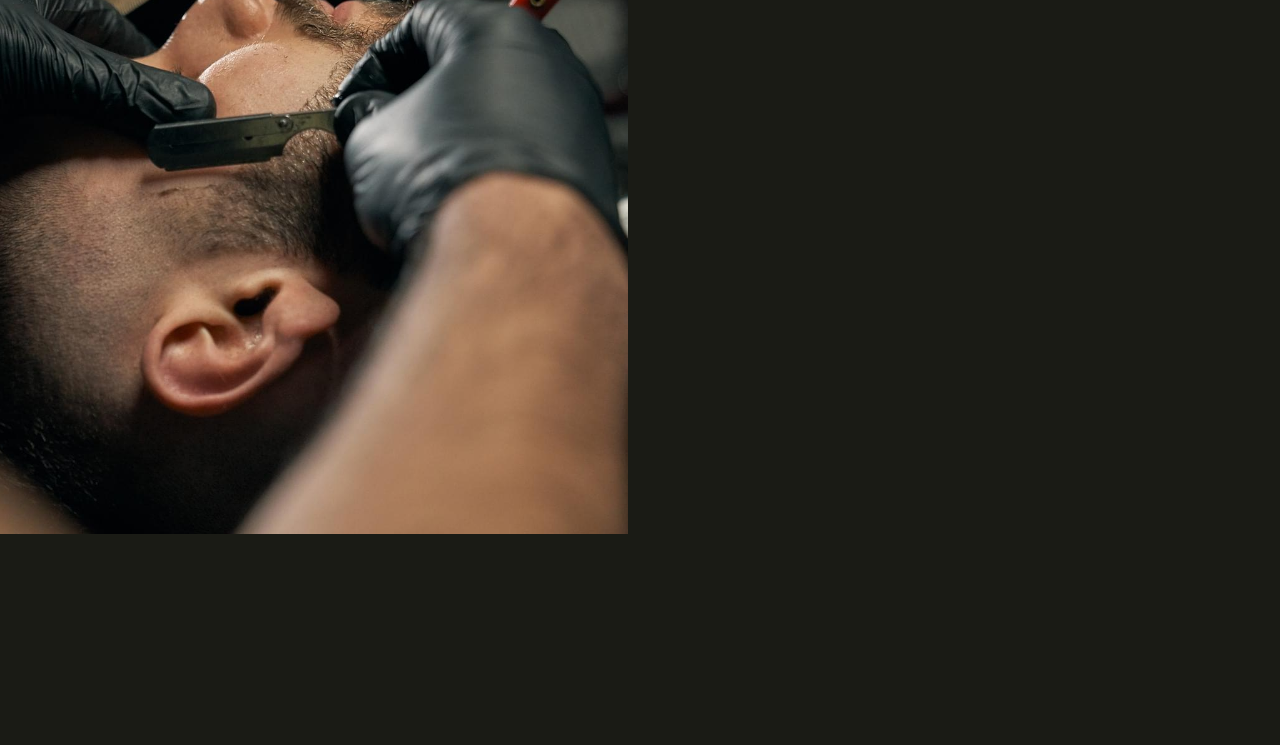
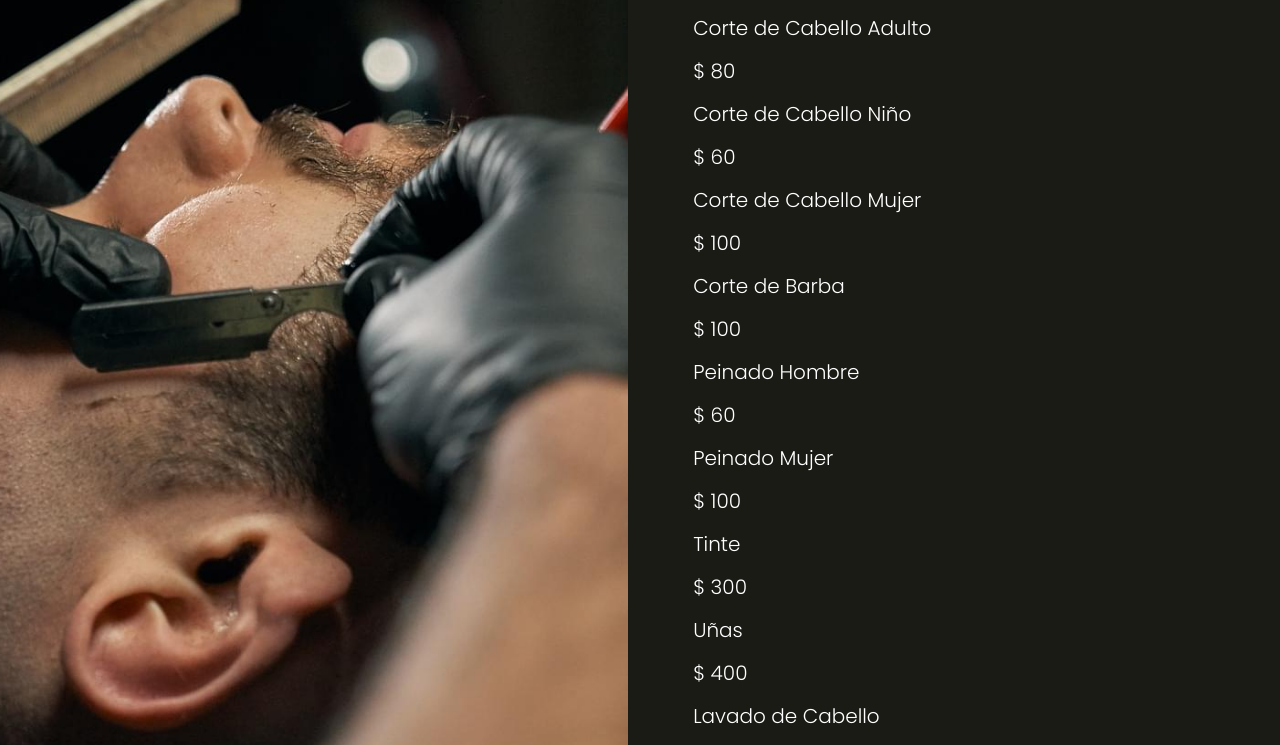
Before and after one commit to ArcoDev/App-Salon, a website with bundled scripts: page index.html in a window 1280 px wide. Shown: the part 266-1011 px from the top of the page. Before the commit the page ends 800 px from the top, so only its background shows below. Built offline with nearby package versions, Linux system fonts and the light colour scheme.

Commit message:
Creando los servicios mediante fetch API desde js al HTML

```diff
--- a/index.html
+++ b/index.html
@@ -24,6 +24,7 @@
             <div class="seccion">
                 <h2>Servicios</h2>
                 <p class="text-center">Eligue tus servicios a continuacion</p>
+                <div id="servicios" class="listado-servicios"></div>
             </div>
             <div class="seccion">
                 <h2>Tus Datos y Citas</h2>
--- a/src/js/app.js
+++ b/src/js/app.js
@@ -0,0 +1,46 @@
+document.addEventListener('DOMContentLoaded', function() {
+    iniciarApp();
+});
+
+function iniciarApp() {
+    mostrarServicios();
+}
+async function mostrarServicios() {
+    try {
+        //Utilizar fecth API para extraer informacion de los servicios del json
+        const resultado = await fetch('./servicios.json');
+        const db = await resultado.json();
+        const { servicios } = db;
+
+        //Generar el HTML
+        servicios.forEach( servicios => {
+            const { id, nombre, precio } = servicios;
+
+            //DOM scripting
+
+            //Nombre del servicio
+            const nombreServicio = document.createElement('P');
+            nombreServicio.textContent = nombre;
+            nombreServicio.classList.add('nombre-servicio');
+
+            //Precio del servicio
+            const precioServicio = document.createElement('P');
+            precioServicio.textContent = `$ ${precio}`; //Template string
+            precioServicio.classList.add('precio-servicio');
+
+            //Generar div contenedor del servicio
+            const servicioDIV = document.createElement('DIV');
+            servicioDIV.classList.add('servicio');
+
+            //inyectar nombre y precio al div
+            servicioDIV.appendChild(nombreServicio);
+            servicioDIV.appendChild(precioServicio);
+
+            //Inyectar en el HTML los servicios
+            document.querySelector('#servicios').appendChild(servicioDIV);
+            console.log(servicioDIV);
+        });
+    } catch (error) {
+        console.log(error);
+    }
+}
--- a/src/scss/layout/_tabs.scss
+++ b/src/scss/layout/_tabs.scss
@@ -8,6 +8,7 @@
         text-align: center;
         text-transform: uppercase;
         border: none;
+        transition: all .5s;
         &:hover {
             cursor: pointer;
         }
```
Also changed, not shown: build/css/app.css, build/js/bundle.min.js, 2 other files.
